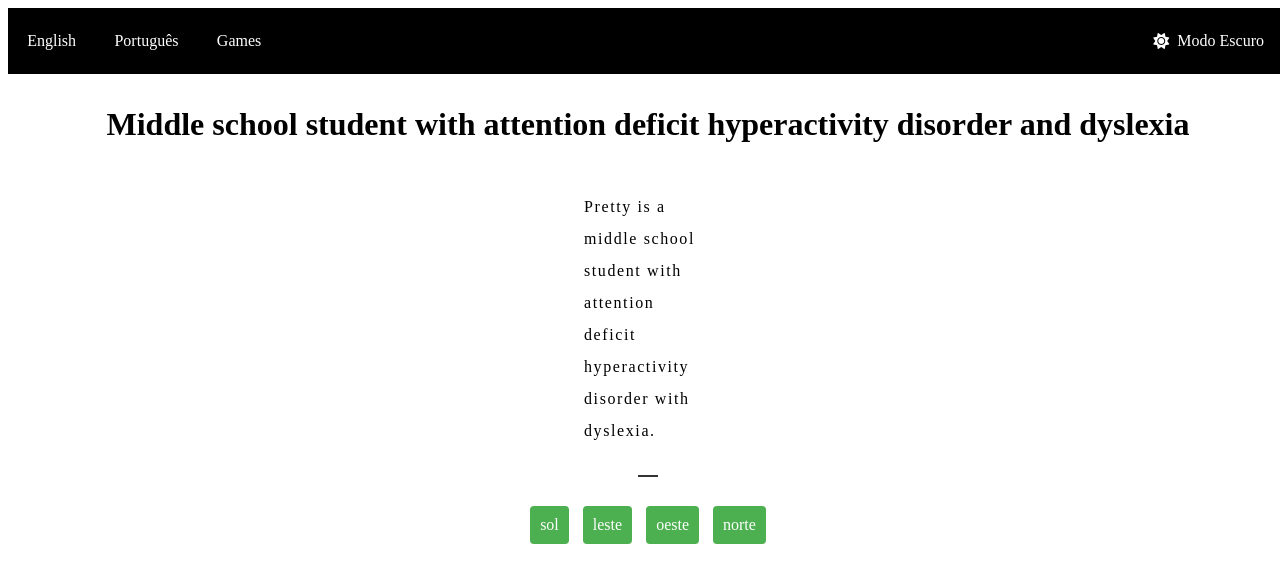
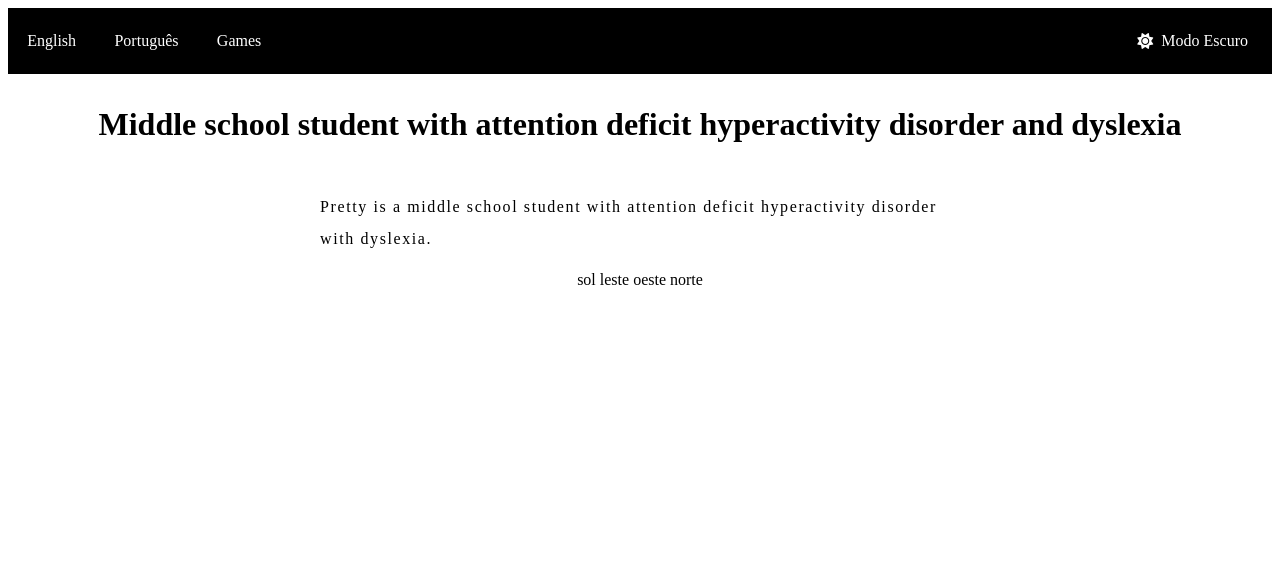
Before and after one commit to anarodrigues462/accessibility, a plain HTML site: page jogos.html in a window 1280 px wide. Drawn offline with Linux system fonts and the light colour scheme.

Commit message:
telemovel

```diff
--- a/css/styleEN.css
+++ b/css/styleEN.css
@@ -1,8 +1,7 @@
 body {
   font-family: 'Montserrat';
   text-align: center;
-  font-size: 1em;
-  width:100%;
+
 }
 
 #title-container {
@@ -16,27 +15,11 @@ body {
   letter-spacing: 0.1em;
   line-height: 2em;
   font-size: 1em;
-  width: 10%;
+  width: 40em;
 }
 
-.drop-zone {
-  display: inline-block;
-  width: 10px;
-  padding: 5px;
-  margin: 0 5px;
-  border-bottom: 2px solid #333;
+@media (max-width: 600px) {
+  #text-container {
+      width: 20em; /* Reduz a fonte para telas menores */
+  }
 }
-
-#word-bank {
-  margin-top: 20px;
-}
-
-.draggable {
-  display: inline-block;
-  padding: 10px;
-  margin: 5px;
-  background-color: #4CAF50;
-  color: white;
-  border-radius: 4px;
-  cursor: move;
-}
--- a/css/stylePT.css
+++ b/css/stylePT.css
@@ -16,25 +16,3 @@ body {
     line-height: 2em;
     width: 40em;
   }
-
-  .drop-zone {
-    display: inline-block;
-    width: 10px;
-    padding: 5px;
-    margin: 0 5px;
-    border-bottom: 2px solid #333;
-  }
-
-  #word-bank {
-    margin-top: 20px;
-  }
-
-  .draggable {
-    display: inline-block;
-    padding: 10px;
-    margin: 5px;
-    background-color: #4CAF50;
-    color: white;
-    border-radius: 4px;
-    cursor: move;
-  }
```
